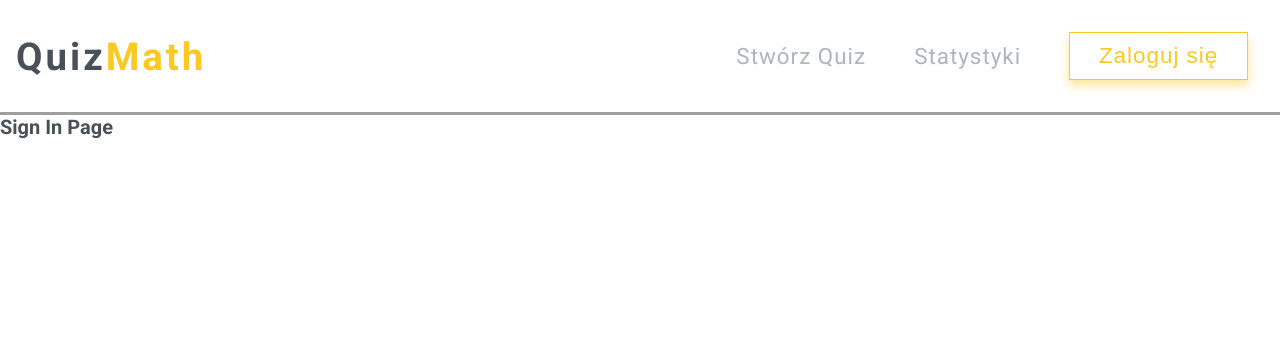
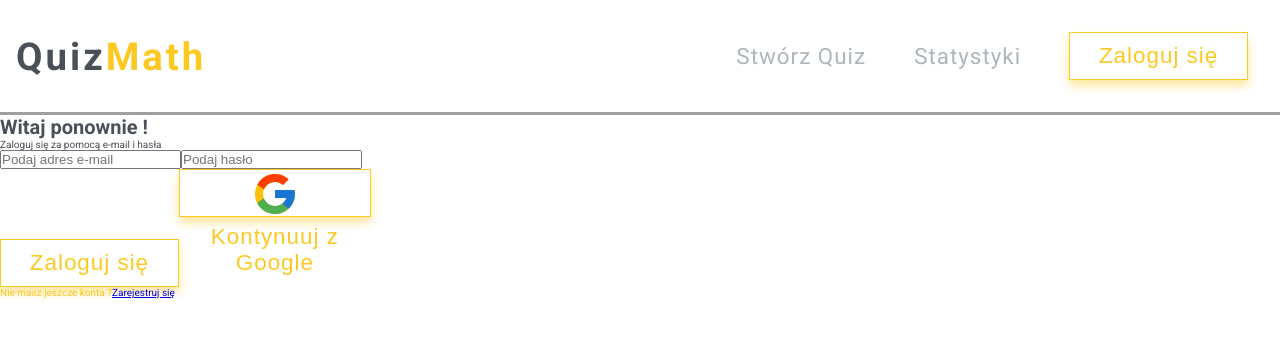
Before and after one commit to lukaszfronia/quiz-app-react, a React (Create React App) app: page /zaloguj-sie in a window 1280 px wide. Shown: the top 338 px of the page. Built offline with nearby package versions, Linux system fonts and the light colour scheme.

Commit message:
create sign in form

```diff
--- a/src/pages/sign-in/sign-in.jsx
+++ b/src/pages/sign-in/sign-in.jsx
@@ -1,8 +1,41 @@
+import Button from "../../components/button/button.component";
+import google from "./icons8-google-48.png";
+
+import { Link } from "react-router-dom";
+
 const SignIn = () => {
   return (
-    <div>
-      <h1>Sign In Page</h1>
-    </div>
+    <>
+      <div>
+        <h1>Witaj ponownie !</h1>
+        <p>Zaloguj się za pomocą e-mail i hasła</p>
+      </div>
+      <form onSubmit={""}>
+        <input
+          type="e-mail"
+          name="email"
+          placeholder="Podaj adres e-mail"
+          required
+        />
+        <input
+          type="password"
+          name="password"
+          placeholder="Podaj hasło"
+          required
+        />
+        <div>
+          <Button type="submit">Zaloguj się</Button>
+          <Button type="button" buttonType="google">
+            <img src={google} alt="google icon" /> Kontynuuj z Google
+          </Button>
+        </div>
+        <div>
+          <span>
+            Nie masz jeszcze konta ?<Link>Zarejestruj się</Link>
+          </span>
+        </div>
+      </form>
+    </>
   );
 };
 
```
Also changed, not shown: src/pages/sign-in/icons8-google-48.png (added).
